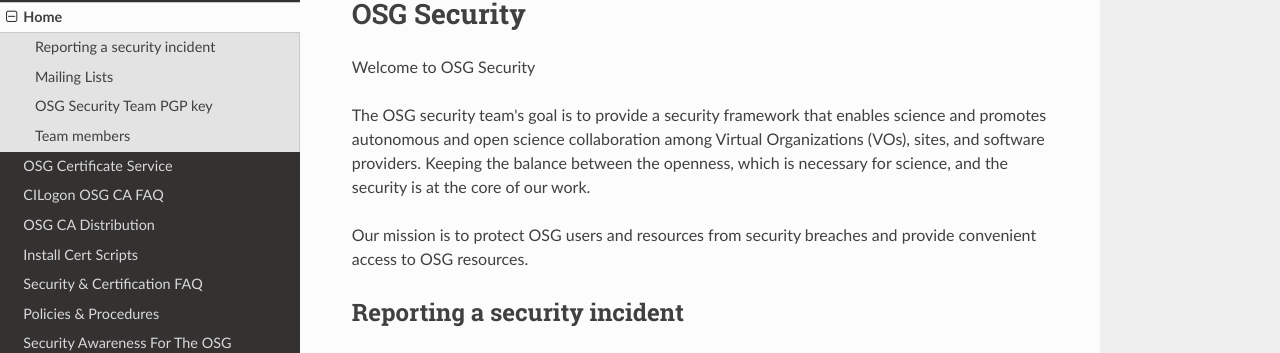
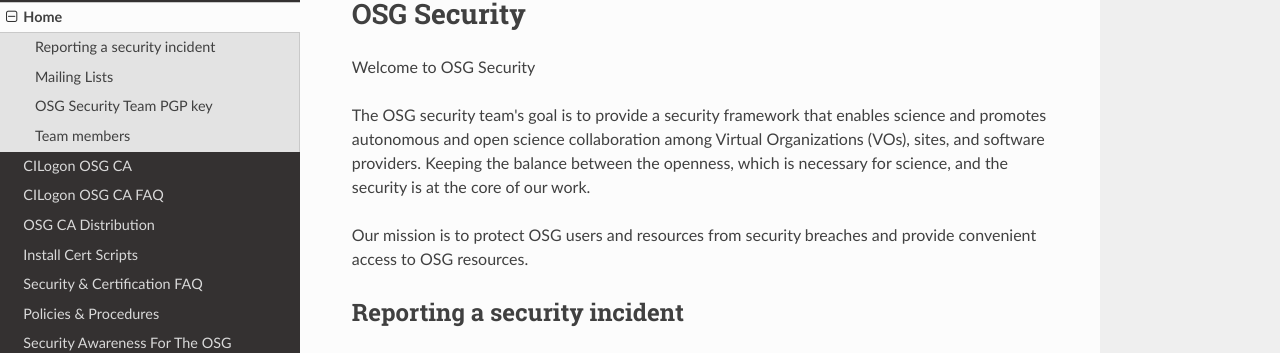
Before and after one commit to opensciencegrid/security, an MkDocs documentation site: the page built from docs/index.md, in a window 1280 px wide. Shown: the part 104-457 px from the top of the page. Built offline with MkDocs 1.6.1, drawn with Linux system fonts in a browser that asks for light colours; nearby versions of some CDN libraries; old or Windows-style settings are respelled for this version of MkDocs.

Commit message:
Update mkdocs.yml

```diff
--- a/mkdocs.yml
+++ b/mkdocs.yml
@@ -9,7 +9,7 @@
 
 pages:
 - Home: 'index.md'
-- OSG Certificate Service: 'OSGCertificateService.md'
+- CILogon OSG CA: 'OSGCertificateService.md'
 - CILogon OSG CA FAQ: 'CILogonOSGFAQ.md'
 - OSG CA Distribution: 'CaDistribution.md'
 - Install Cert Scripts: 'InstallCertScripts.md'
```
